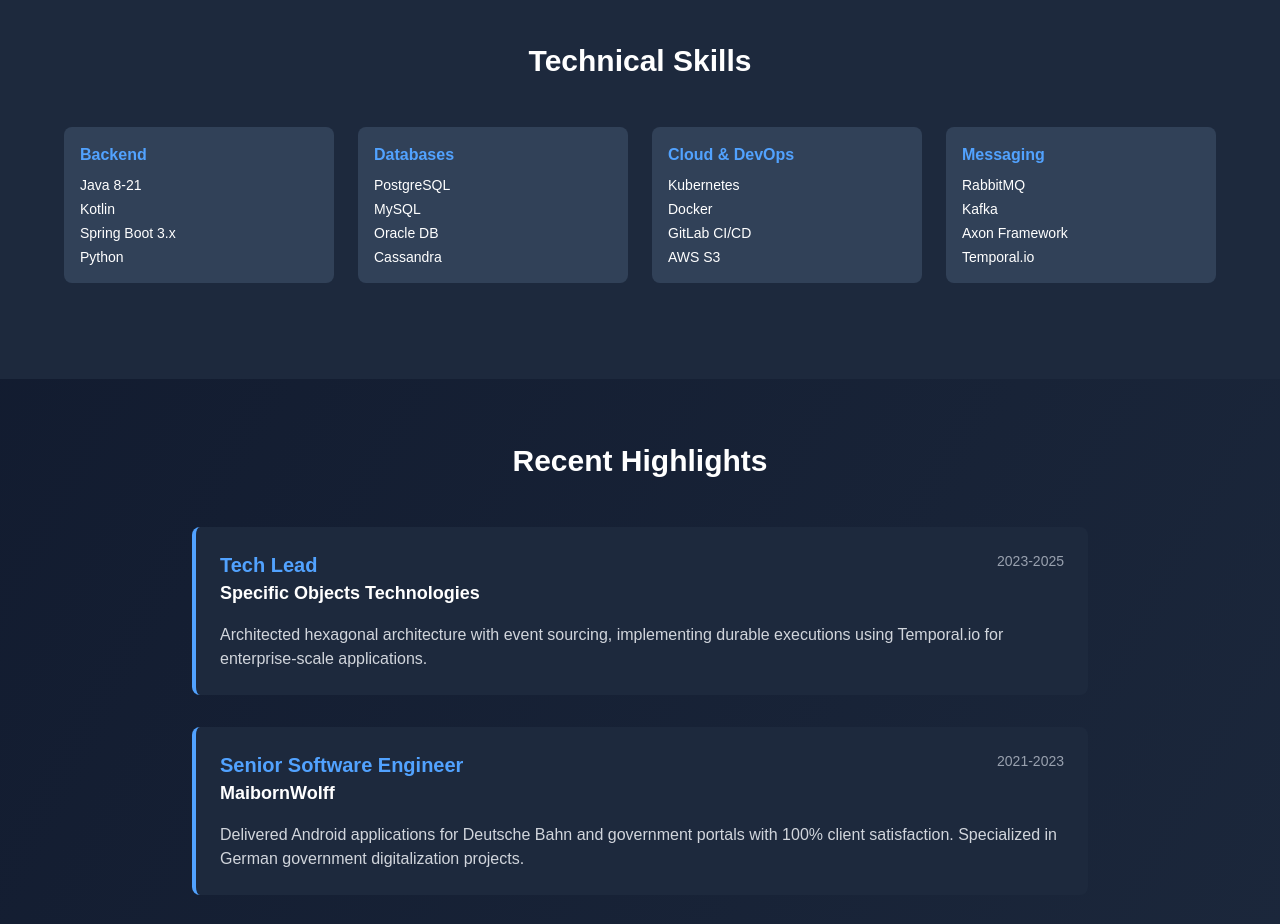
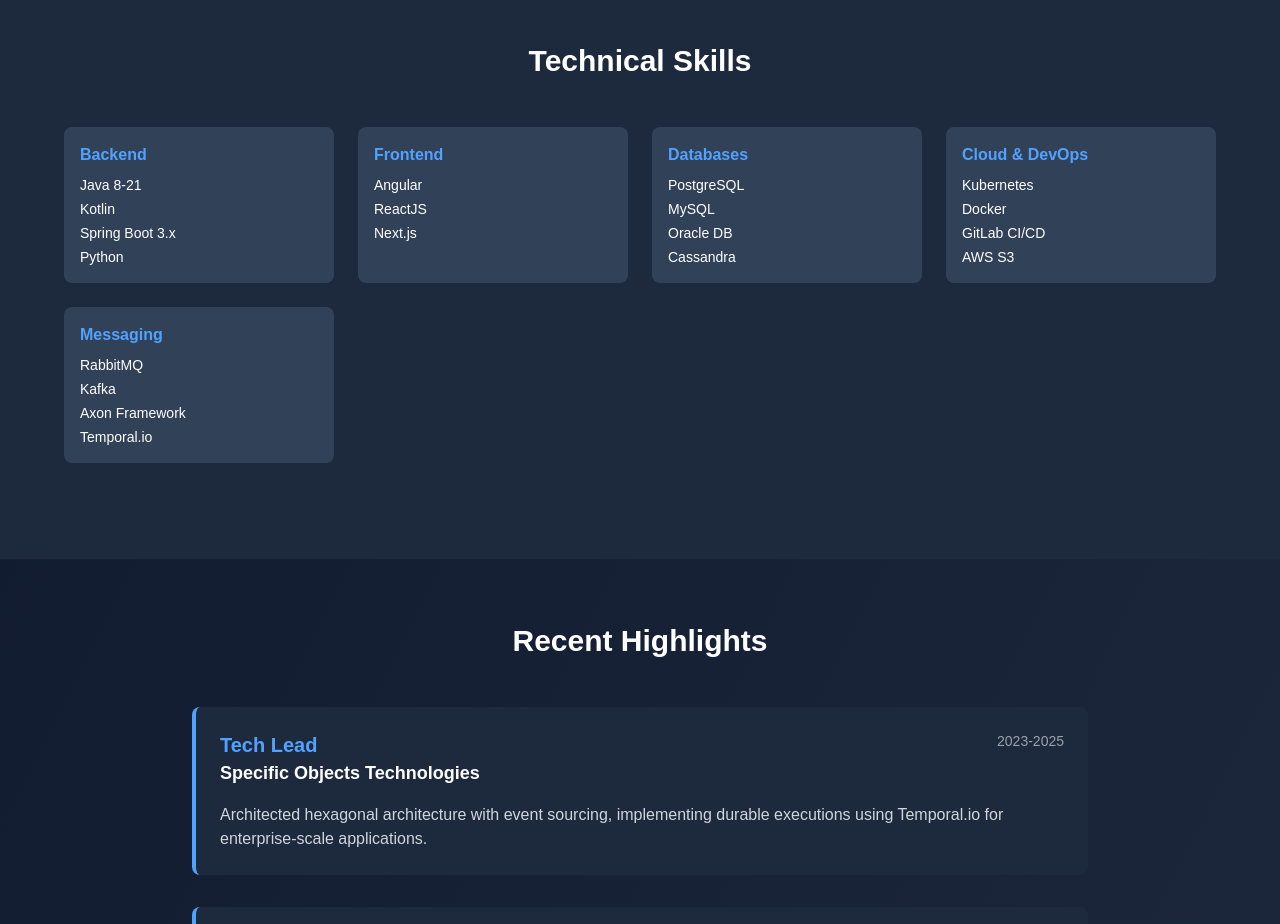
Before and after one commit to fadykuzman/portfolio, a Next.js app: page / in a window 1280 px wide. Shown: the part 960-1884 px from the top of the page. Built offline with nearby package versions, Linux system fonts and the light colour scheme.

Commit message:
Add Frontend skills

```diff
--- a/src/app/page.tsx
+++ b/src/app/page.tsx
@@ -76,6 +76,15 @@ export default function Home() {
                   <div>Kotlin</div>
                   <div>Spring Boot 3.x</div>
                   <div>Python</div>
+                </div>
+              </div>
+
+              <div className="bg-slate-700 p-4 rounded-lg">
+                <h4 className="font-bold text-blue-400 mb-2">Frontend</h4>
+                <div className="text-sm space-y-1">
+                  <div>Angular</div>
+                  <div>ReactJS</div>
+                  <div>Next.js</div>
                 </div>
               </div>
               <div className="bg-slate-700 p-4 rounded-lg">
```
